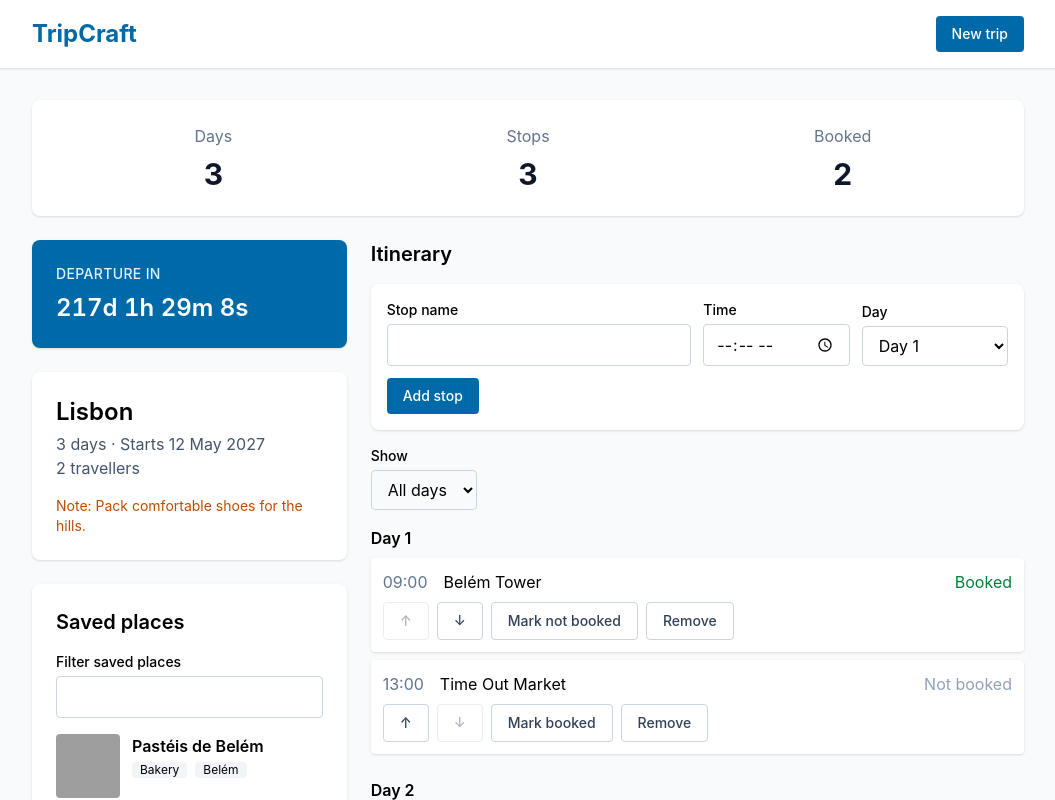
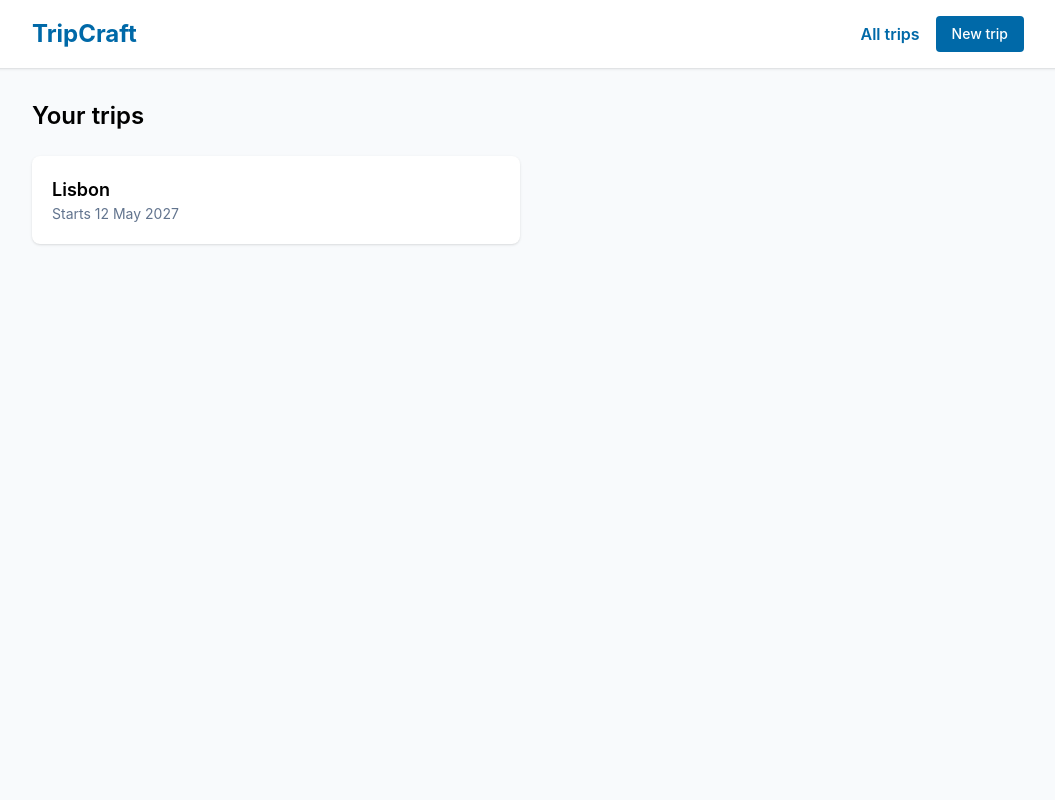
Before and after one commit to edurekaUser26/tripcraft, a React (Vite) app: page / in a window 1280 px wide. Shown: the top 800 px of the page, without its empty margins (112-1167 px from the left). Built offline with nearby package versions, Linux system fonts and the light colour scheme; grey boxes are pictures that could not be loaded.

Commit message:
Add React Router with trips, trip, destination, and not-found routes

```diff
--- a/package.json
+++ b/package.json
@@ -14,6 +14,7 @@
     "@tailwindcss/vite": "^4.3.3",
     "react": "^19.2.8",
     "react-dom": "^19.2.8",
+    "react-router": "^8.4.0",
     "tailwindcss": "^4.3.3"
   },
   "devDependencies": {
--- a/src/App.jsx
+++ b/src/App.jsx
@@ -1,67 +1,23 @@
-import { useContext, useEffect } from "react";
-import AppHeader from "./components/AppHeader.jsx";
-import TripSummary from "./components/TripSummary.jsx";
-import DayTimeline from "./components/DayTimeline.jsx";
-import TripStats from "./components/TripStats.jsx";
-import SavedPlaces from "./components/SavedPlaces.jsx";
-import DestinationList from "./components/DestinationList.jsx";
-import ItineraryPanel from "./components/ItineraryPanel.jsx";
-import AddStopForm from "./components/AddStopForm.jsx";
-import DayFilter from "./components/DayFilter.jsx";
-import DepartureCountdown from "./components/DepartureCountdown.jsx";
-import { trip } from "./data/trip.js";
-import { TripContext } from "./features/trip/TripContext.jsx";
-import {useLocalStorage} from "./hooks/useLocalStorage.js";
+import { Route, Routes } from 'react-router'
+import RootLayout from './layouts/RootLayout.jsx'
+import TripsPage from './pages/TripsPage.jsx'
+import TripPage from './pages/TripPage.jsx'
+import DestinationPage from './pages/DestinationPage.jsx'
+import NotFoundPage from './pages/NotFoundPage.jsx'
 
 function App() {
-  const { state } = useContext(TripContext);
-  const itinerary = state.days;
-  const [selectedDay, setSelectedDay] = useLocalStorage(
-    "tripcraft:selectedDay",
-    "all",
-  );
-  const visibleDays =
-    selectedDay === "all"
-      ? itinerary
-      : itinerary.filter((day) => day.number === Number(selectedDay));
-  const stopCount = itinerary.flatMap((day) => day.stops).length;
-
-  useEffect(() => {
-    document.title = `${trip.destination}: ${stopCount} stops | TripCraft`;
-  }, [stopCount]);
   return (
-    <div className="min-h-screen bg-slate-50">
-      <AppHeader />
-
-      <main className="mx-auto grid max-w-5xl items-start gap-6 px-4 py-8 md:grid-cols-3">
-        <div className="md:col-span-3">
-          <TripStats itinerary={itinerary} />
-        </div>
-
-        <div className="space-y-6">
-          <DepartureCountdown />
-          <TripSummary />
-          <SavedPlaces />
-        </div>
-
-        <div className="md:col-span-2">
-          <ItineraryPanel>
-               <AddStopForm days={itinerary} />
-            <DayFilter
-              days={itinerary}
-              selectedDay={selectedDay}
-              onSelectDay={setSelectedDay}
-            />
-            <DayTimeline days={visibleDays} lastAddedId={state.lastAddedId} />
-          </ItineraryPanel>
-        </div>
-
-        <div className="md:col-span-3">
-          <DestinationList />
-        </div>
-      </main>
-    </div>
-  );
+    <Routes>
+      <Route element={<RootLayout />}>
+        <Route index element={<TripsPage />} />
+        <Route path="trips/:tripId">
+          <Route index element={<TripPage />} />
+          <Route path="destinations/:destinationId" element={<DestinationPage />} />
+        </Route>
+        <Route path="*" element={<NotFoundPage />} />
+      </Route>
+    </Routes>
+  )
 }
 
-export default App;
+export default App
--- a/src/components/AppHeader.jsx
+++ b/src/components/AppHeader.jsx
@@ -1,13 +1,24 @@
-import Button from "./Button.jsx";
+import { Link, NavLink } from 'react-router'
+import Button from './Button.jsx'
+
 function AppHeader() {
   return (
     <header className="bg-white shadow-sm">
       <div className="mx-auto flex max-w-5xl items-center justify-between px-4 py-4">
-        <p className="text-2xl font-bold text-sky-700">TripCraft</p>
-        <Button>New trip</Button>
+        <Link to="/" className="text-2xl font-bold text-sky-700">TripCraft</Link>
+        <nav aria-label="Main" className="flex items-center gap-4">
+          <NavLink
+            to="/"
+            end
+            className={({ isActive }) => (isActive ? 'font-semibold text-sky-700' : 'text-slate-600 hover:text-sky-700')}
+          >
+            All trips
+          </NavLink>
+          <Button>New trip</Button>
+        </nav>
       </div>
     </header>
-  );
+  )
 }
 
-export default AppHeader;
+export default AppHeader
--- a/src/components/DestinationList.jsx
+++ b/src/components/DestinationList.jsx
@@ -9,6 +9,7 @@ function DestinationList() {
         {destinations.map((destination) => (
           <li key={destination.id}>
             <DestinationCard
+              id={destination.id}
               name={destination.name}
               country={destination.country}
               summary={destination.summary}
--- a/src/data/trip.js
+++ b/src/data/trip.js
@@ -1,54 +1,84 @@
 export const trip = {
-  destination: 'Lisbon',
-  startDate: '12 May 2027',
-  departure: '2027-05-12T09:00:00',
+  id: "lisbon",
+  destination: "Lisbon",
+  startDate: "12 May 2027",
+  departure: "2027-05-12T09:00:00",
   travellers: 2,
-  notes: 'Pack comfortable shoes for the hills.',
-}
+  notes: "Pack comfortable shoes for the hills.",
+};
 
 export const days = [
   {
     number: 1,
     stops: [
-      { id: 'belem-tower', time: '09:00', name: 'Belém Tower', booked: true },
-      { id: 'time-out-market', time: '13:00', name: 'Time Out Market', booked: false },
+      { id: "belem-tower", time: "09:00", name: "Belém Tower", booked: true },
+      {
+        id: "time-out-market",
+        time: "13:00",
+        name: "Time Out Market",
+        booked: false,
+      },
     ],
   },
   {
     number: 2,
     stops: [
-      { id: 'alfama-walk', time: '10:00', name: 'Alfama walking tour', booked: true },
+      {
+        id: "alfama-walk",
+        time: "10:00",
+        name: "Alfama walking tour",
+        booked: true,
+      },
     ],
   },
   { number: 3, stops: [] },
-]
+];
 
 export const savedPlaces = [
   {
-    id: 'pasteis-de-belem',
-    name: 'Pastéis de Belém',
-    image: '/images/pasteis-de-belem.jpg',
-    imageAlt: 'Custard tarts dusted with cinnamon',
-    tags: ['Bakery', 'Belém'],
+    id: "pasteis-de-belem",
+    name: "Pastéis de Belém",
+    image: "/images/pasteis-de-belem.jpg",
+    imageAlt: "Custard tarts dusted with cinnamon",
+    tags: ["Bakery", "Belém"],
   },
   {
-    id: 'lx-factory',
-    name: 'LX Factory',
-    image: '/images/lx-factory.jpg',
-    imageAlt: 'Shops inside a converted red-brick factory',
-    tags: ['Shops', 'Alcântara'],
+    id: "lx-factory",
+    name: "LX Factory",
+    image: "/images/lx-factory.jpg",
+    imageAlt: "Shops inside a converted red-brick factory",
+    tags: ["Shops", "Alcântara"],
   },
   {
-    id: 'miradouro-santa-luzia',
-    name: 'Miradouro de Santa Luzia',
-    image: '/images/santa-luzia.jpg',
-    imageAlt: 'Terracotta rooftops above the river at a tiled viewpoint',
-    tags: ['Viewpoint', 'Alfama'],
+    id: "miradouro-santa-luzia",
+    name: "Miradouro de Santa Luzia",
+    image: "/images/santa-luzia.jpg",
+    imageAlt: "Terracotta rooftops above the river at a tiled viewpoint",
+    tags: ["Viewpoint", "Alfama"],
   },
-]
+];
 
 export const destinations = [
-     { id: 'lisbon', name: 'Lisbon', country: 'Portugal', summary: 'Hilly streets, historic trams, and riverside viewpoints.', nights: 2 },
-     { id: 'sintra', name: 'Sintra', country: 'Portugal', summary: 'Forested hills dotted with palaces and gardens.', nights: 2 },
-     { id: 'cascais', name: 'Cascais', country: 'Portugal', summary: 'A seaside town with beaches and a coastal path.' },
-   ]
+  {
+    id: "lisbon",
+    name: "Lisbon",
+    country: "Portugal",
+    summary: "Hilly streets, historic trams, and riverside viewpoints.",
+    nights: 2,
+  },
+  {
+    id: "sintra",
+    name: "Sintra",
+    country: "Portugal",
+    summary: "Forested hills dotted with palaces and gardens.",
+    nights: 2,
+  },
+  {
+    id: "cascais",
+    name: "Cascais",
+    country: "Portugal",
+    summary: "A seaside town with beaches and a coastal path.",
+  },
+];
+
+export const trips = [trip];
--- /dev/null
+++ b/src/layouts/RootLayout.jsx
@@ -0,0 +1,15 @@
+import { Outlet } from 'react-router'
+import AppHeader from '../components/AppHeader.jsx'
+
+function RootLayout() {
+  return (
+    <div className="min-h-screen bg-slate-50">
+      <AppHeader />
+      <main className="mx-auto max-w-5xl px-4 py-8">
+        <Outlet />
+      </main>
+    </div>
+  )
+}
+
+export default RootLayout
--- a/src/main.jsx
+++ b/src/main.jsx
@@ -1,11 +1,13 @@
-import { StrictMode } from 'react'
 import { createRoot } from 'react-dom/client'
 import './index.css'
 import App from './App.jsx'
 import { TripProvider } from './features/trip/TripContext.jsx'
+import { BrowserRouter } from 'react-router'
 
 createRoot(document.getElementById('root')).render(
-    <TripProvider>
-     <App />
-   </TripProvider>
+    <BrowserRouter>
+      <TripProvider>
+        <App />
+      </TripProvider>
+    </BrowserRouter>
 )
--- /dev/null
+++ b/src/pages/DestinationPage.jsx
@@ -0,0 +1,27 @@
+import { Link, useParams } from 'react-router'
+import { destinations, trip } from '../data/trip.js'
+import NotFoundPage from './NotFoundPage.jsx'
+
+function DestinationPage() {
+  const { tripId, destinationId } = useParams()
+  const destination = destinations.find((item) => item.id === destinationId)
+
+  if (tripId !== trip.id || !destination) {
+    return <NotFoundPage message="We couldn't find that destination." />
+  }
+
+  const nights = destination.nights ?? 1
+
+  return (
+    <article className="rounded-lg bg-white p-6 shadow-sm">
+      <Link to=".." className="text-sm text-sky-700 hover:underline">← Back to {trip.destination} trip</Link>
+      <h1 className="mt-4 text-2xl font-semibold">{destination.name}</h1>
+      <p className="text-slate-500">
+        {destination.country} · {nights} {nights === 1 ? 'night' : 'nights'}
+      </p>
+      <p className="mt-4 text-slate-600">{destination.summary}</p>
+    </article>
+  )
+}
+
+export default DestinationPage
--- /dev/null
+++ b/src/pages/NotFoundPage.jsx
@@ -0,0 +1,19 @@
+import { Link, useNavigate } from 'react-router'
+import Button from '../components/Button.jsx'
+
+function NotFoundPage({ message = "We couldn't find that page." }) {
+  const navigate = useNavigate()
+
+  return (
+    <section className="mx-auto max-w-md py-16 text-center">
+      <h1 className="text-2xl font-semibold">Not found</h1>
+      <p className="mt-2 text-slate-600">{message}</p>
+      <div className="mt-6 flex justify-center gap-3">
+        <Button variant="secondary" onClick={() => navigate(-1)}>Go back</Button>
+        <Link to="/" className="rounded bg-sky-700 px-4 py-2 text-sm font-medium text-white hover:bg-sky-800">All trips</Link>
+      </div>
+    </section>
+  )
+}
+
+export default NotFoundPage
--- /dev/null
+++ b/src/pages/TripPage.jsx
@@ -0,0 +1,62 @@
+import { useContext, useEffect } from 'react'
+import { useParams } from 'react-router'
+import TripSummary from '../components/TripSummary.jsx'
+import DayTimeline from '../components/DayTimeline.jsx'
+import TripStats from '../components/TripStats.jsx'
+import SavedPlaces from '../components/SavedPlaces.jsx'
+import DestinationList from '../components/DestinationList.jsx'
+import ItineraryPanel from '../components/ItineraryPanel.jsx'
+import AddStopForm from '../components/AddStopForm.jsx'
+import DayFilter from '../components/DayFilter.jsx'
+import DepartureCountdown from '../components/DepartureCountdown.jsx'
+import { useLocalStorage } from '../hooks/useLocalStorage.js'
+import { trip } from '../data/trip.js'
+import { TripContext } from '../features/trip/TripContext.jsx'
+import NotFoundPage from './NotFoundPage.jsx'
+
+function TripPage() {
+  const { tripId } = useParams()
+  const { state } = useContext(TripContext)
+  const itinerary = state.days
+  const [selectedDay, setSelectedDay] = useLocalStorage('tripcraft:selectedDay', 'all')
+
+  const visibleDays =
+    selectedDay === 'all'
+      ? itinerary
+      : itinerary.filter((day) => day.number === Number(selectedDay))
+
+  const stopCount = itinerary.flatMap((day) => day.stops).length
+
+  useEffect(() => {
+    document.title = `${trip.destination}: ${stopCount} stops | TripCraft`
+  }, [stopCount])
+
+  if (tripId !== trip.id) {
+    return <NotFoundPage message="We couldn't find that trip." />
+  }
+
+  return (
+    <div className="grid items-start gap-6 md:grid-cols-3">
+      <div className="md:col-span-3">
+        <TripStats itinerary={itinerary} />
+      </div>
+      <div className="space-y-6">
+        <DepartureCountdown />
+        <TripSummary />
+        <SavedPlaces />
+      </div>
+      <div className="md:col-span-2">
+        <ItineraryPanel>
+          <AddStopForm days={itinerary} />
+          <DayFilter days={itinerary} selectedDay={selectedDay} onSelectDay={setSelectedDay} />
+          <DayTimeline days={visibleDays} lastAddedId={state.lastAddedId} />
+        </ItineraryPanel>
+      </div>
+      <div className="md:col-span-3">
+        <DestinationList />
+      </div>
+    </div>
+  )
+}
+
+export default TripPage
--- /dev/null
+++ b/src/pages/TripsPage.jsx
@@ -0,0 +1,22 @@
+import { Link } from 'react-router'
+import { trips } from '../data/trip.js'
+
+function TripsPage() {
+  return (
+    <section>
+      <h1 className="text-2xl font-semibold">Your trips</h1>
+      <ul className="mt-6 grid gap-4 sm:grid-cols-2">
+        {trips.map((trip) => (
+          <li key={trip.id}>
+            <Link to={`/trips/${trip.id}`} className="block rounded-lg bg-white p-5 shadow-sm hover:ring-2 hover:ring-sky-700">
+              <h2 className="text-lg font-semibold">{trip.destination}</h2>
+              <p className="text-sm text-slate-500">Starts {trip.startDate}</p>
+            </Link>
+          </li>
+        ))}
+      </ul>
+    </section>
+  )
+}
+
+export default TripsPage
```
Also changed, not shown: src/components/DestinationCard.jsx (+8 -4 lines), 1 other file (tests, documents, lock files or other folders).
